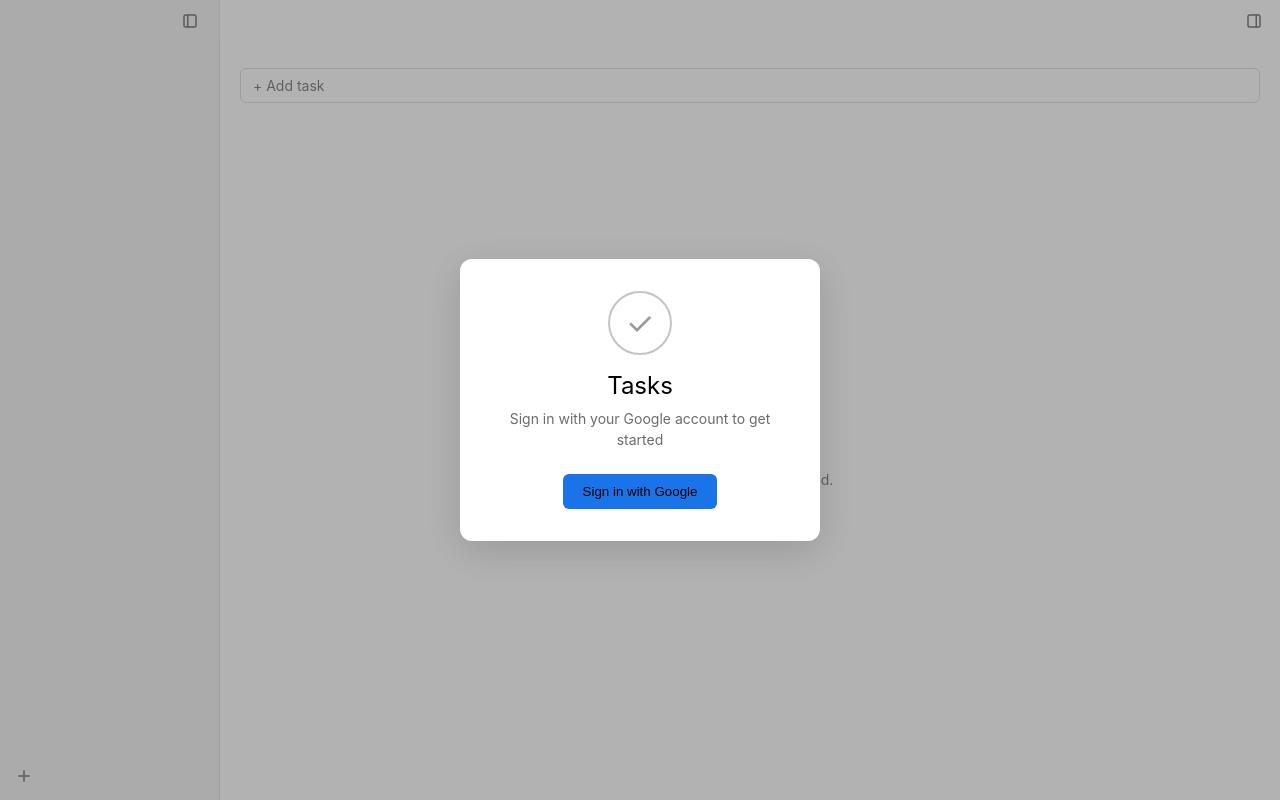
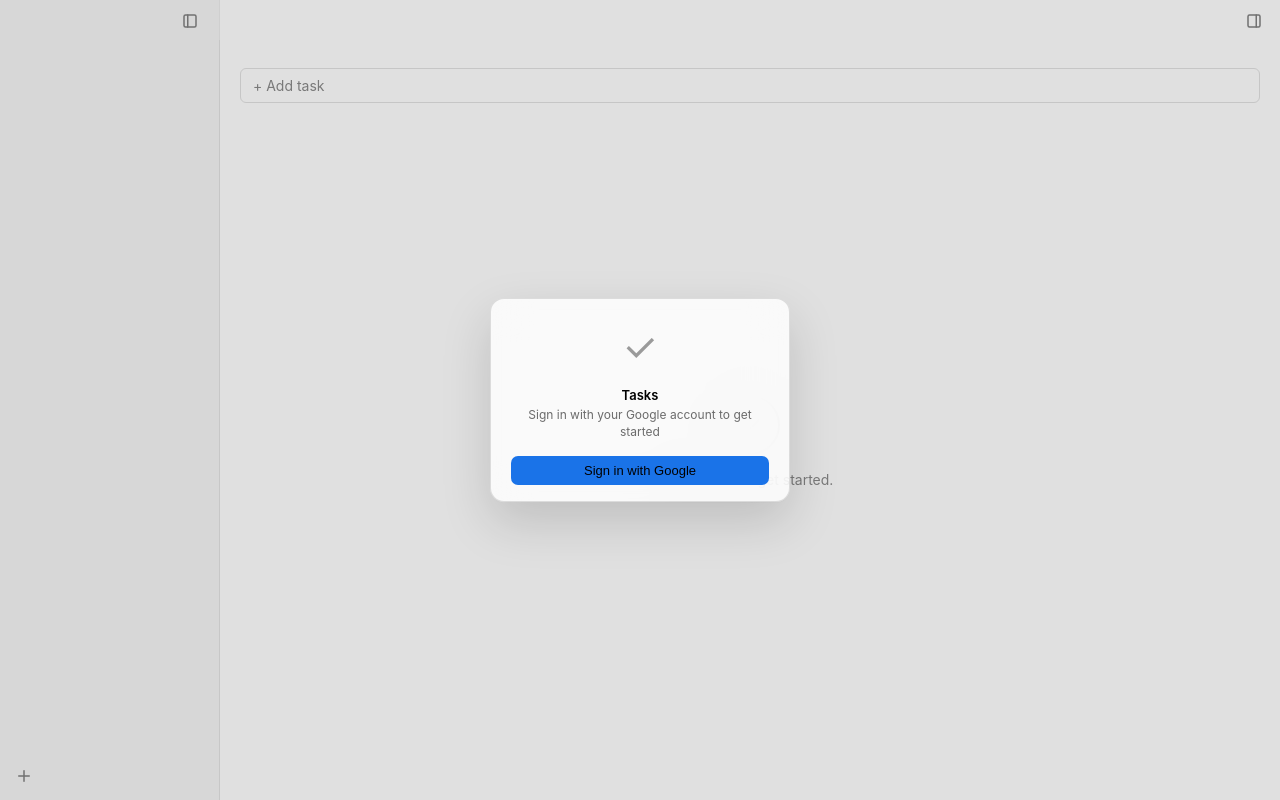
Before and after one commit to matthewkeating/tasks3, an Electron app: page src/index.html in a window 1280 px wide. Drawn offline with Linux system fonts and the light colour scheme; no server answers.

Commit message:
Restyled the modal dialog boxes.

```diff
--- a/src/css/modal.css
+++ b/src/css/modal.css
@@ -1,84 +1,8 @@
-/* Signin Modal */
-.signin-modal-overlay {
-  position: fixed;
-  top: 0;
-  left: 0;
-  right: 0;
-  bottom: 0;
-  background: var(--color-overlay);
-  display: flex;
-  align-items: center;
-  justify-content: center;
-  z-index: 1000;
-  transition: opacity 0.2s ease;
-}
+/* Native macOS alerts share one look regardless of content (signin, confirm,
+   or prompt), so the overlay/panel/typography/button rules below are grouped
+   across .signin-modal and .confirm-modal rather than duplicated per type. */
 
-.signin-modal-overlay.is-hidden {
-  display: none;
-}
-
-.signin-modal {
-  background: var(--color-bg-elevated);
-  border-radius: 12px;
-  padding: 32px;
-  max-width: 360px;
-  width: 100%;
-  box-shadow: 0 10px 40px var(--color-shadow);
-}
-
-.signin-modal-content {
-  display: flex;
-  flex-direction: column;
-  align-items: center;
-  text-align: center;
-}
-
-.signin-modal-icon {
-  width: 64px;
-  height: 64px;
-  border-radius: 50%;
-  border: 2px solid var(--color-border-strong);
-  display: flex;
-  align-items: center;
-  justify-content: center;
-  font-size: 32px;
-  color: var(--color-text-faintest);
-  margin-bottom: 16px;
-}
-
-.signin-modal-title {
-  margin: 0 0 8px 0;
-  font-size: 24px;
-  font-weight: 400;
-  color: var(--color-text-emphasis);
-}
-
-.signin-modal-message {
-  margin: 0 0 24px 0;
-  color: var(--color-text-muted);
-  line-height: 1.5;
-}
-
-.signin-modal-btn {
-  padding: 10px 20px;
-  border: none;
-  border-radius: 6px;
-  background: var(--color-accent);
-  color: var(--color-text-emphasis);
-  font-weight: 500;
-  cursor: pointer;
-  transition: background 0.2s ease;
-}
-
-.signin-modal-btn:hover {
-  background: var(--color-accent-hover);
-}
-
-.signin-modal-btn:active {
-  background: var(--color-accent-active);
-}
-
-/* Confirmation Modal (e.g. delete confirmation) */
+.signin-modal-overlay,
 .confirm-modal-overlay {
   position: fixed;
   top: 0;
@@ -93,36 +17,66 @@
   transition: opacity 0.2s ease;
 }
 
+.signin-modal-overlay.is-hidden,
 .confirm-modal-overlay.is-hidden {
   display: none;
 }
 
+.signin-modal,
 .confirm-modal {
-  background: var(--color-bg-elevated);
-  border-radius: 12px;
-  padding: 24px;
-  max-width: 360px;
+  /* Fake vibrancy: real NSVisualEffectView material isn't reachable from
+     renderer CSS, so a translucent surface + blur approximates the frosted look. */
+  background: color-mix(in srgb, var(--color-bg-elevated) 82%, transparent);
+  backdrop-filter: blur(20px) saturate(1.8);
+  -webkit-backdrop-filter: blur(20px) saturate(1.8);
+  border: 1px solid color-mix(in srgb, var(--color-border-strong) 55%, transparent);
+  border-radius: 14px;
+  padding: 20px 20px 16px;
+  max-width: 300px;
   width: 100%;
-  box-shadow: 0 10px 40px var(--color-shadow);
+  box-shadow: 0 20px 50px var(--color-shadow);
 }
 
+.signin-modal-content,
 .confirm-modal-content {
   display: flex;
   flex-direction: column;
-  text-align: left;
+  align-items: center;
+  text-align: center;
 }
 
+.signin-modal-icon,
+.confirm-modal-icon {
+  width: 56px;
+  height: 56px;
+  display: flex;
+  align-items: center;
+  justify-content: center;
+  font-size: 40px;
+  color: var(--color-text-faintest);
+  margin-bottom: 12px;
+}
+
+.confirm-modal-icon svg {
+  width: 40px;
+  height: 40px;
+  color: var(--color-danger);
+}
+
+.signin-modal-title,
 .confirm-modal-title {
-  margin: 0 0 8px 0;
-  font-size: 18px;
-  font-weight: 500;
+  margin: 0 0 4px 0;
+  font-size: 13px;
+  font-weight: 600;
   color: var(--color-text-emphasis);
 }
 
+.signin-modal-message,
 .confirm-modal-message {
-  margin: 0 0 20px 0;
+  margin: 0 0 16px 0;
+  font-size: 12px;
   color: var(--color-text-muted);
-  line-height: 1.5;
+  line-height: 1.4;
 }
 
 .confirm-modal-input {
@@ -130,12 +84,13 @@
   box-sizing: border-box;
   background: var(--color-bg-app);
   border: 1px solid var(--color-border);
-  border-radius: 6px;
+  border-radius: 7px;
   color: var(--color-text-primary);
-  padding: 8px 12px;
+  padding: 6px 10px;
   font: inherit;
+  font-size: 13px;
   outline: none;
-  margin-bottom: 20px;
+  margin-bottom: 16px;
 }
 
 .confirm-modal-input::placeholder {
@@ -148,17 +103,38 @@
 
 .confirm-modal-actions {
   display: flex;
-  justify-content: flex-end;
+  justify-content: center;
   gap: 8px;
+  width: 100%;
+}
+
+.signin-modal-btn,
+.confirm-modal-btn {
+  border: none;
+  border-radius: 7px;
+  padding: 7px 12px;
+  font-size: 13px;
+  font-weight: 500;
+  cursor: pointer;
+  transition: background 0.2s ease;
+}
+
+.signin-modal-btn {
+  width: 100%;
+  background: var(--color-accent);
+  color: var(--color-text-emphasis);
+}
+
+.signin-modal-btn:hover {
+  background: var(--color-accent-hover);
+}
+
+.signin-modal-btn:active {
+  background: var(--color-accent-active);
 }
 
 .confirm-modal-btn {
-  padding: 8px 16px;
-  border: none;
-  border-radius: 6px;
-  font-weight: 500;
-  cursor: pointer;
-  transition: background 0.2s ease;
+  flex: 1;
 }
 
 .confirm-modal-btn-cancel {
@@ -171,12 +147,12 @@
 }
 
 .confirm-modal-btn-danger {
-  background: var(--color-danger);
-  color: #ffffff;
+  background: color-mix(in srgb, var(--color-danger) 15%, transparent);
+  color: var(--color-danger);
 }
 
 .confirm-modal-btn-danger:hover {
-  background: var(--color-danger-hover);
+  background: color-mix(in srgb, var(--color-danger) 25%, transparent);
 }
 
 .confirm-modal-btn-primary {
--- a/src/css/theme.css
+++ b/src/css/theme.css
@@ -23,7 +23,7 @@
     --color-accent-active: #2a7edf;
     --color-danger: #d63636;
     --color-danger-hover: #c62b2b;
-    --color-overlay: rgba(0, 0, 0, 0.5);
+    --color-overlay: rgba(0, 0, 0, 0.25);
     --color-shadow: rgba(0, 0, 0, 0.5);
   }
 }
@@ -49,7 +49,7 @@
     --color-accent-active: #0f5bc0;
     --color-danger: #d93025;
     --color-danger-hover: #c5221f;
-    --color-overlay: rgba(0, 0, 0, 0.3);
+    --color-overlay: rgba(0, 0, 0, 0.12);
     --color-shadow: rgba(0, 0, 0, 0.15);
   }
 }
--- a/src/index.html
+++ b/src/index.html
@@ -30,6 +30,7 @@
     <div class="confirm-modal-overlay is-hidden" id="deleteConfirmModalOverlay">
       <div class="confirm-modal">
         <div class="confirm-modal-content">
+          <div class="confirm-modal-icon" id="deleteConfirmModalIcon"></div>
           <h2 class="confirm-modal-title">Delete task?</h2>
           <p class="confirm-modal-message" id="deleteConfirmModalMessage"></p>
           <div class="confirm-modal-actions">
--- a/src/tasks.js
+++ b/src/tasks.js
@@ -19,9 +19,14 @@
 const taskDetailTitleInput = document.getElementById('taskDetailTitle');
 const taskDetailNotesInput = document.getElementById('taskDetailNotes');
 const deleteConfirmModalOverlay = document.getElementById('deleteConfirmModalOverlay');
+const deleteConfirmModalIcon = document.getElementById('deleteConfirmModalIcon');
 const deleteConfirmModalMessage = document.getElementById('deleteConfirmModalMessage');
 const deleteConfirmCancelBtn = document.getElementById('deleteConfirmCancelBtn');
 const deleteConfirmDeleteBtn = document.getElementById('deleteConfirmDeleteBtn');
+
+if (deleteConfirmModalIcon) {
+  deleteConfirmModalIcon.innerHTML = ICONS.trash;
+}
 
 async function loadTasksForSelectedList() {
   const listId = selectedListId;
```
